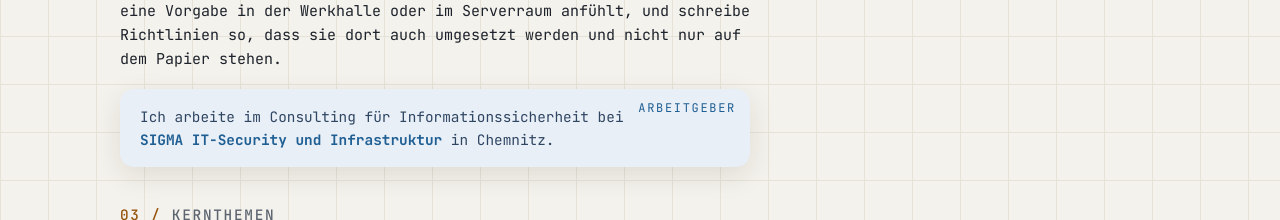
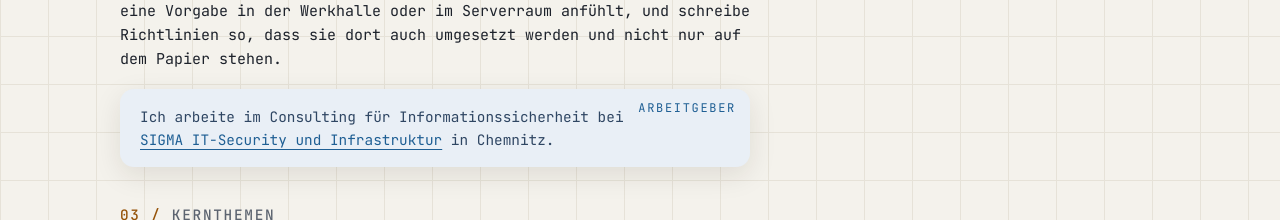
Before and after one commit to OfficeKnight/kazasdev, a plain HTML site: page index.html in a window 1280 px wide. Shown: the part 1260-1480 px from the top of the page. Drawn offline with Linux system fonts and the light colour scheme.

Commit message:
Arbeitgeber leiser: SIGMA-Link unterstrichen statt fett
Der Link im Arbeitgeber-Hinweis ist nicht mehr fett und damit nicht mehr
der kräftigste farbige Link der Seitenmitte; erkennbar bleibt er über
die Unterstreichung.

Co-Authored-By: Claude Opus 5.5 <noreply@anthropic.com>

```diff
--- a/style.css
+++ b/style.css
@@ -151,7 +151,7 @@ h2::before { content: attr(data-n) " / "; content: attr(data-n) " / " / ""; colo
 .sigma { position: relative; max-width: 70ch; margin-top: 18px; padding: 16px 120px 16px 20px; background: var(--sig-bg); color: var(--sig-text); border-radius: var(--r); box-shadow: var(--sh); }
 .sigma::before { content: "ARBEITGEBER"; content: "ARBEITGEBER" / ""; position: absolute; right: 14px; top: 10px; font-size: .75rem; letter-spacing: .14em; color: var(--sig-link); }
 .sigma p { margin: 0; font-size: .9rem; text-wrap: pretty; }
-.sigma a { color: var(--sig-link); font-weight: 700; }
+.sigma a { color: var(--sig-link); text-decoration: underline; text-decoration-thickness: 1px; text-underline-offset: 4px; }
 @media (max-width: 760px) { .sigma { padding: 30px 20px 16px; } }
 
 /* Fuß */
```
